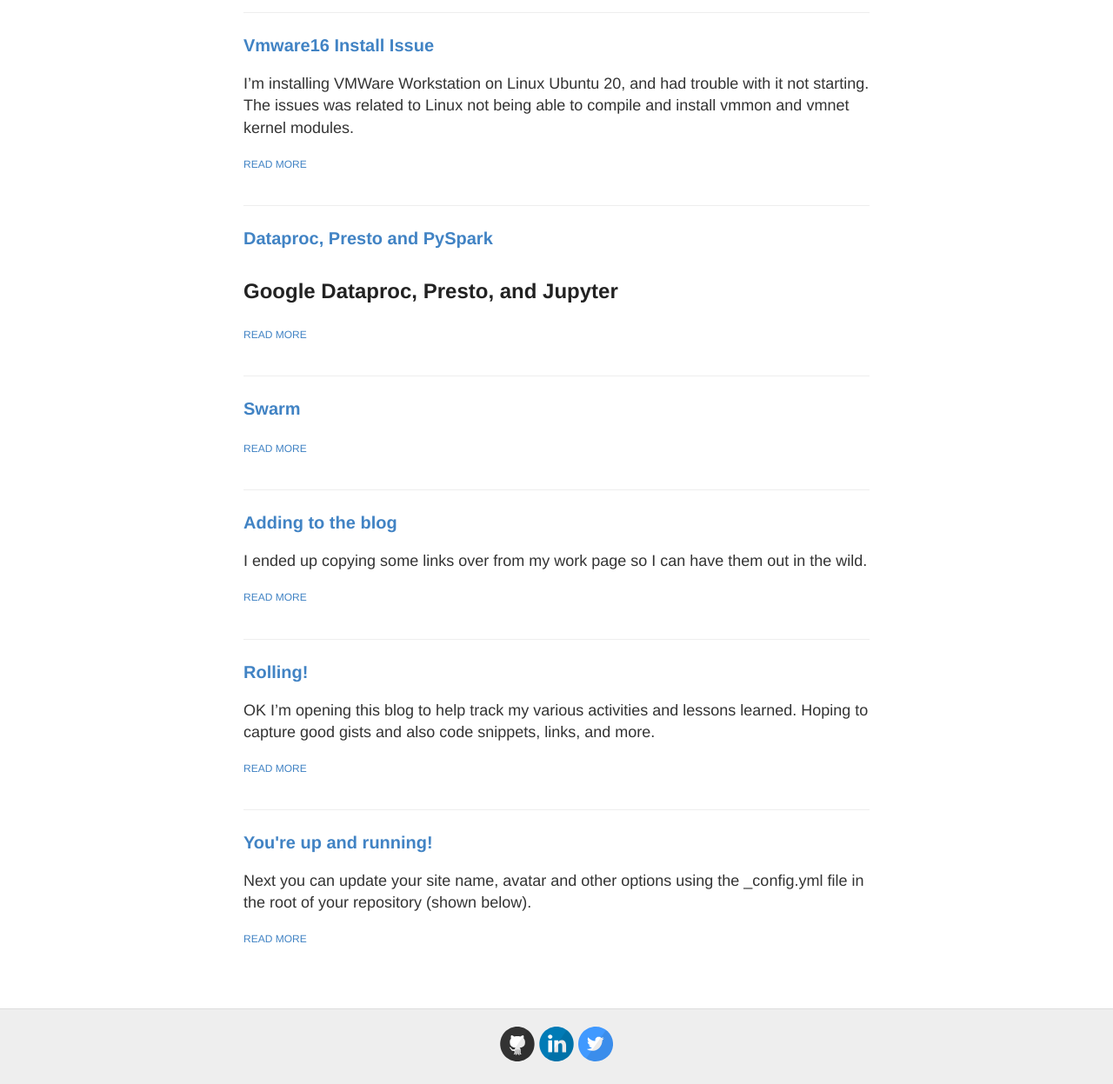
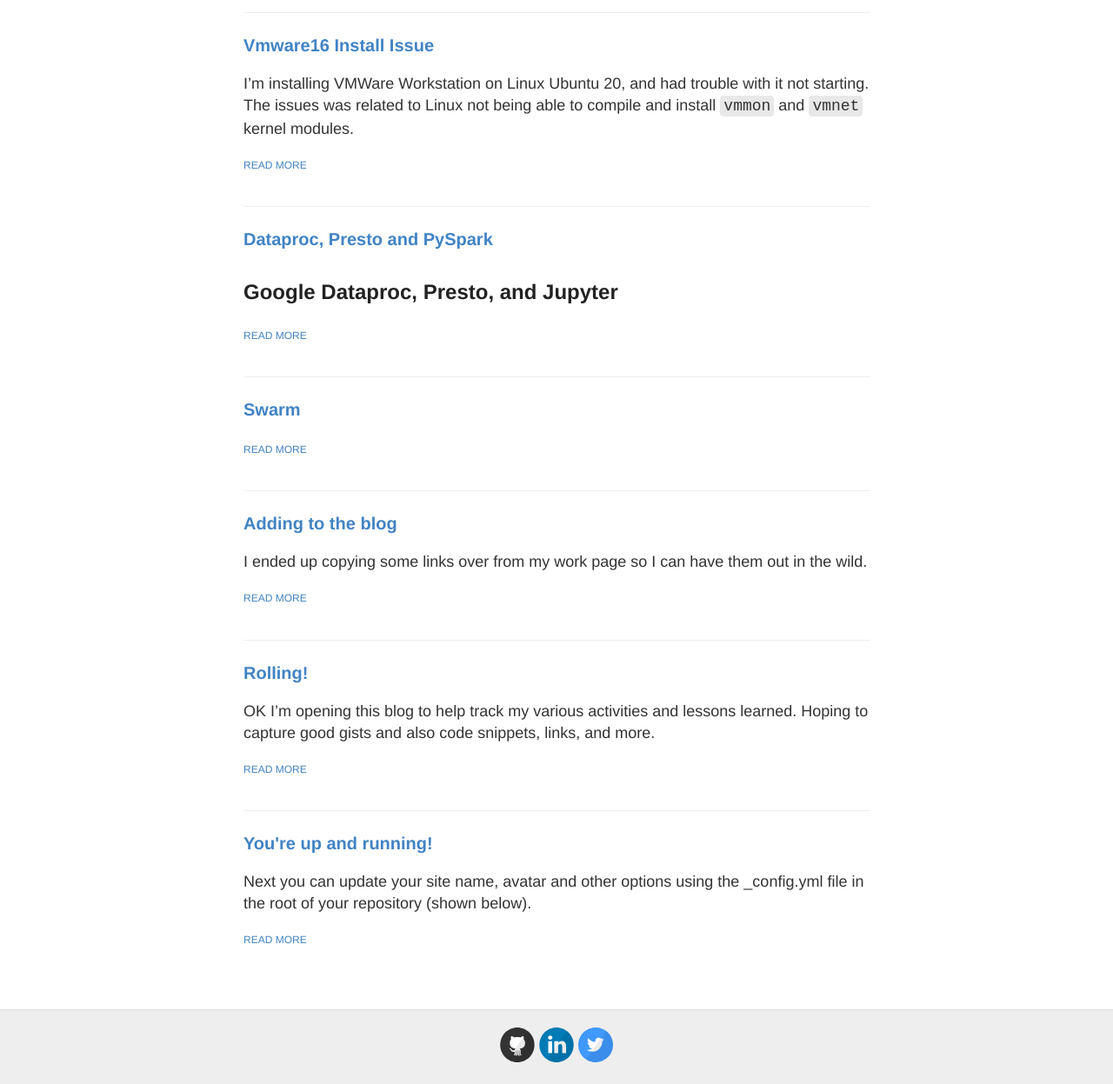
Before and after one commit to stevehenderson/stevehenderson.github.io, a Jekyll site: the page built from index.html, in a window 1280 px wide. Shown: the part 924-2171 px from the top of the page at 87% size. Built offline with Jekyll 4.4.1, drawn with Linux system fonts in a browser that asks for light colours.

Commit message:
Update _highlights.scss

```diff
--- a/_sass/_highlights.scss
+++ b/_sass/_highlights.scss
@@ -208,3 +208,29 @@
   color: #f8f8f2;
   background-color: #49483e;
 }
+
+/* CSS for styling code blocks on a white background */
+
+code {
+    font-family: 'Courier New', Courier, monospace;
+    background-color: #e8e8e8; /* Light gray background */
+    color: #333; /* Dark text color */
+    padding: 2px 4px;
+    border-radius: 4px;
+}
+
+pre {
+    font-family: 'Courier New', Courier, monospace;
+    background-color: #f0f0f0; /* Slightly darker gray for pre */
+    color: #333; /* Dark text color */
+    padding: 10px;
+    border-radius: 4px;
+    border: 1px solid #ccc; /* Light border for definition */
+    overflow-x: auto;
+}
+
+pre code {
+    display: block;
+    white-space: pre;
+    line-height: 1.5;
+}
```
